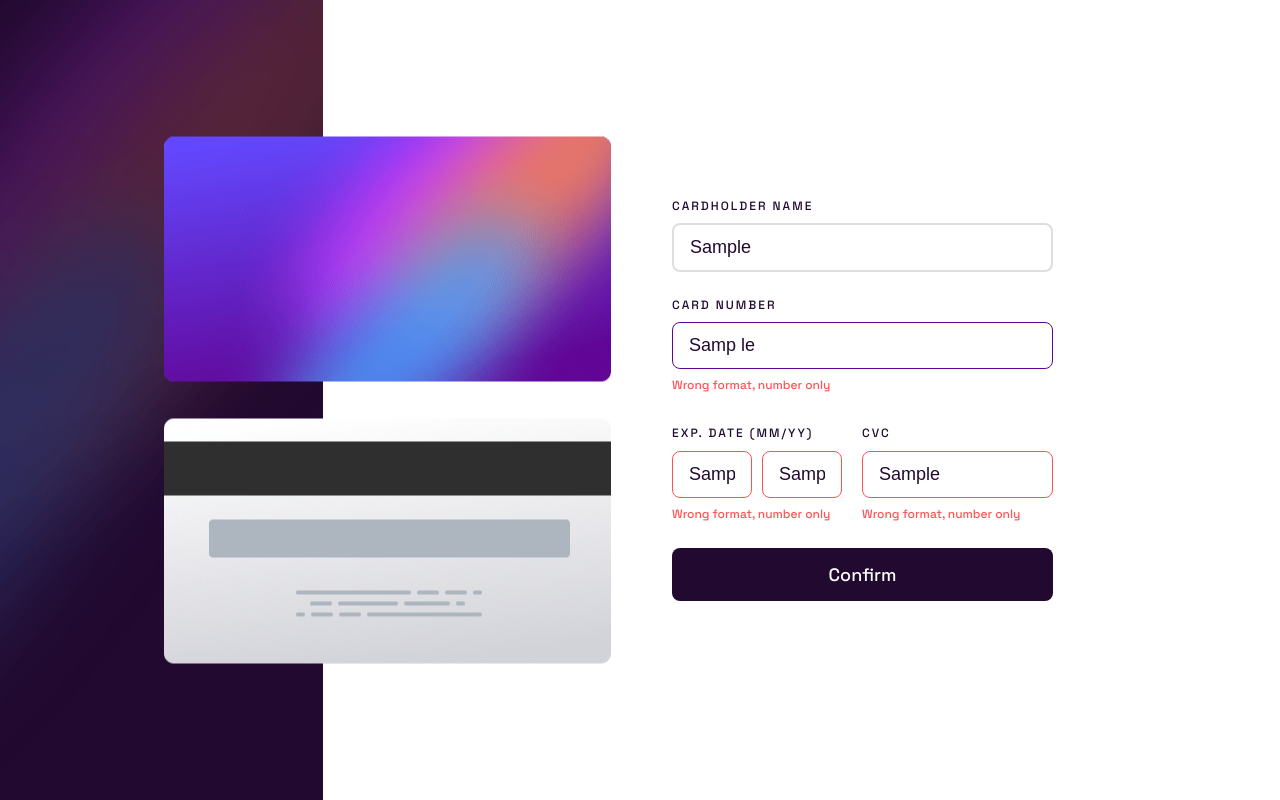
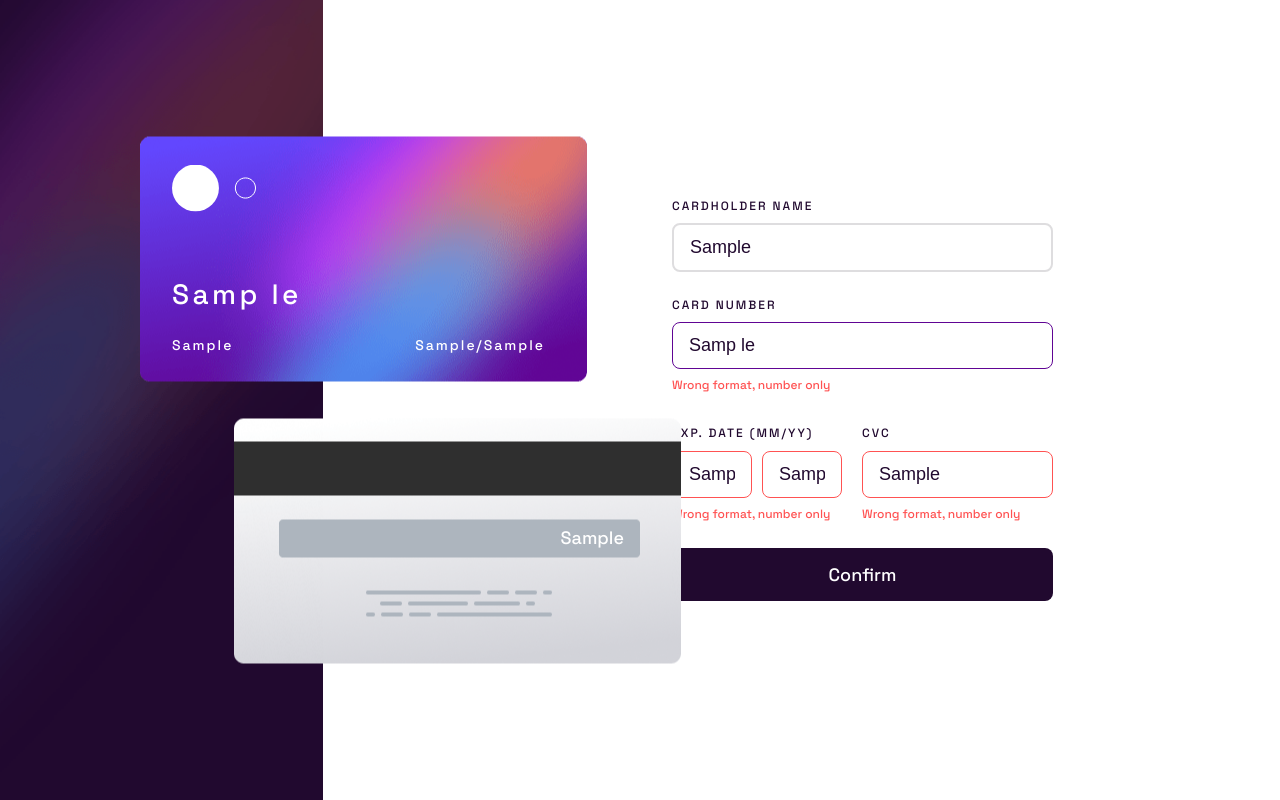
Before and after one commit to valentinaotocan/credit-card-form, a React (Create React App) app: page / in a window 1280 px wide. Both pictures are taken after typing "Sample", "Sample", "Sample", "Sample", "Sample" into the empty fields and a click on the button "Confirm". Built offline with nearby package versions, Linux system fonts and the light colour scheme.

Commit message:
Display data on card and succes part

```diff
--- a/src/App.tsx
+++ b/src/App.tsx
@@ -1,18 +1,23 @@
 import "./scss/main.scss";
-import Cards from './components/Cards'
-import Form from './components/Form';
+import { useState } from "react";
+import Cards from "./components/Cards";
+import Form, { FormValues } from "./components/Form";
 
 
 function App() {
+  const [values, setValues] = useState<FormValues | null>(null);
   return (
     <div className="App">
       <div className="background-container">
         <div className="cards">
-          <Cards />
+          <Cards values={values} />
         </div>
       </div>
       <div className="form-container">
-      	<Form />
+        <Form onUpdateValues={(values) => {
+            setValues(values);
+          }}
+        />
       </div>
     </div>
   );
--- a/src/components/Cards.tsx
+++ b/src/components/Cards.tsx
@@ -1,11 +1,34 @@
 import cardFront from "../images/bg-card-front.png";
 import cardBack from "../images/bg-card-back.png";
+import cardLogo from "../images/card-logo.svg";
+import { FormValues } from "./Form";
 
-export default function Cards() {
+interface Props {
+  values: FormValues | null;
+}
+
+export default function Cards({ values }: Props) {
   return (
     <>
-      <img src={cardFront} alt="Card front" className="card-front" />
-      <img src={cardBack} alt="Card back" />
+      <div className="card-front">
+        <img src={cardFront} alt="Card front" className="image-card-front" />
+        <img src={cardLogo} alt="Card logo" className="image-card-logo" />
+        {values && (
+          <>
+            <div className="card-number">{values.cardNumber}</div>
+            <div className="cardholder">{values.cardholder}</div>
+            <div className="month-year-card">
+              {values.mm}/{values.yy}
+            </div>
+          </>
+        )}
+      </div>
+      <div className="card-back">
+        <img src={cardBack} alt="Card back" />
+        {values && (
+          <div className="cvc-card">{values.cvc}</div>
+        )}
+      </div>
     </>
   );
 }
--- a/src/components/Form.tsx
+++ b/src/components/Form.tsx
@@ -1,6 +1,8 @@
 import { useForm } from "react-hook-form";
+import { useState } from 'react';
+import {default as iconComplete} from '../images/icon-complete.svg'
 
-interface FormValues {
+export interface FormValues {
   cardholder: string;
   cardNumber: number;
   mm: number;
@@ -8,22 +10,42 @@ interface FormValues {
   cvc: number;
 }
 
-export default function Form() {
-  const { register, handleSubmit, formState: { errors }, setValue, getValues, } = useForm<FormValues>();
+interface Props {
+  onUpdateValues: (data: FormValues) => void;
+}
 
-  console.log(getValues())
+export default function Form({ onUpdateValues }: Props) {
+  const { register, handleSubmit, formState: { errors }, setValue, getValues } = useForm<FormValues>();
+  const [success, setSuccess] = useState(false);
 
-  const onSubmit = (data: FormValues) => console.log(data);
+  if (success) {
+    return (
+      <div className="success">
+        <img src={iconComplete} alt="" />
+        <h2 className="heading">Thank you!</h2>
+        <p className="paragraph">We’ve added your card details</p>
+        <button className="width">Continue</button>
+      </div>
+    );
+  }
 
   return (
-    <form onSubmit={handleSubmit(onSubmit)}>
+    <form className="width"
+      onSubmit={handleSubmit((data) => {
+        // show success message
+        setSuccess(true);
+      })}
+      onChange={() => {
+        onUpdateValues(getValues());
+      }}
+    >
       <div className="label-input mb-middle">
         <label>Cardholder name</label>
         <input
           {...register("cardholder", {
             required: "Can't be blank",
             pattern: {
-              value: /^[a-zA-Z '.-]*$/,
+              value: /^[a-zA-Zčćđž '.-]*$/,
               message: "Wrong format, strings only",
             },
           })}
@@ -76,6 +98,7 @@ export default function Form() {
                   message: "Wrong format, number only",
                 },
               })}
+              maxLength={2}
               placeholder="mm"
               className={`month ${errors.mm ? "error-border" : ""}`}
             />
@@ -88,6 +111,7 @@ export default function Form() {
                   message: "Wrong format, number only",
                 },
               })}
+              maxLength={2}
               placeholder="yy"
               className={`year ${errors.cardNumber ? "error-border" : ""}`}
             />
@@ -105,6 +129,7 @@ export default function Form() {
                 message: "Wrong format, number only",
               },
             })}
+            maxLength={3}
             placeholder="e.g 123"
             className={`cvc ${errors.cvc ? "error-border" : ""}`}
           />
@@ -112,7 +137,9 @@ export default function Form() {
         </div>
       </div>
 
-      <button type="submit">Confirm</button>
+      <button type="submit" value="Submit">
+        Confirm
+      </button>
     </form>
   );
 }
--- a/src/scss/App.scss
+++ b/src/scss/App.scss
@@ -15,15 +15,14 @@
       position: absolute;
       top: 50%;
       transform: translateY(-50%);
-      left: 164px;
-
-      .card-front {
-        padding-bottom: 37px;
-      }
+      left: 140px;
     }
   }
   .form-container {
     padding-right: 227px;
     padding-left: 349px;
+    display: flex;
+    justify-content: center;
+    align-items: center;
   }
 }
--- /dev/null
+++ b/src/scss/Cards.scss
@@ -0,0 +1,33 @@
+.card-front {
+  padding-bottom: 37px;
+  position: relative;
+  .image-card-logo {
+    @include position-top-left(28px, 32px);
+  }
+  .card-number {
+    font-size: $fs-28;
+    line-height: 1.29;
+    letter-spacing: 3.42px;
+    @include position-top-left(139px, 32px);
+  }
+  .cardholder {
+    font-size: $fs-14;
+    line-height: 1.28;
+    letter-spacing: 2px;
+    @include position-top-left(200px, 32px);
+  }
+  .month-year-card {
+    font-size: $fs-14;
+    line-height: 1.28;
+    letter-spacing: 2px;
+    @include position-top-right(200px, 136px);
+  }
+}
+
+.card-back {
+  position: relative;
+  padding-left: 94px;
+  .cvc-card {
+    @include position-top-right(107px, 57px);
+  }
+}
--- a/src/scss/Form.scss
+++ b/src/scss/Form.scss
@@ -4,9 +4,8 @@ form {
   flex-direction: column;
   height: 100%;
   justify-content: center;
-  width: 381px;
   .label-input {
-    @include apply-flex-fd-c;
+    @include flex-fd-c;
   }
 
   label {
@@ -58,10 +57,11 @@ form {
   }
 
   .cvc-wrap {
-    @include apply-flex-fd-c;
+    @include flex-fd-c;
   }
+}
 
-  button {
+button {
     font-family: inherit;
     padding: 15px;
     color: $white;
@@ -70,6 +70,29 @@ form {
     background-color: $very-dark-violet;
     border: none;
     border-radius: 8px;
+  }
 
+.success {
+  display: flex;
+  flex-direction: column;
+  align-items: center;
+
+  .heading {
+    text-transform: uppercase;
+    font-size: $fs-28;
+    line-height: 1.28;
+    letter-spacing: 3.42px;
+    color: $very-dark-violet;
+    padding-top: 35px;
+  }
+  .paragraph {
+    font-size: $fs-18;
+    color: $purplish-grey;
+    line-height: 1.28;
+    padding-top: 16px;
+    padding-bottom: 48px;
+  }
+  .width {
+    width: 381px;
   }
 }
--- a/src/scss/_variables.scss
+++ b/src/scss/_variables.scss
@@ -8,11 +8,12 @@ $fs-28: 1.75rem;
 $fw-normal: 500;
 
 // color
-$primary-active: hsl(249, 99%, 64%) to hsl(278, 94%, 30%);
 $red: hsl(0, 100%, 66%);
 $white: hsl(0, 0%, 100%);
 $purple: hsl(278, 94%, 30%);
 $light-grey: hsla(278, 3%, 87%, 1);
 $light-grayish-violet: hsl(270, 3%, 87%);
 $dark-grayish-violet: hsl(279, 6%, 55%);
+$purplish-grey:hsla(278, 6%, 55%, 1);
+
 $very-dark-violet: hsl(278, 68%, 11%);
--- a/src/scss/main.scss
+++ b/src/scss/main.scss
@@ -2,6 +2,7 @@
 @import 'mixins';
 @import "App";
 @import "Form";
+@import 'Cards';
 
 // google fonts
 @import url("https://fonts.googleapis.com/css2?family=Space+Grotesk:wght@500&family=Space+Mono&display=swap");
@@ -24,7 +25,7 @@ img {
   display: block;
 }
 
-// spacing
+//spacing
 .mt-xxs {
   margin-top: 9px;
 }
@@ -32,15 +33,11 @@ img {
   margin-bottom: 26px;
 }
 
-// flex
 .flex {
   display: flex;
 }
 
-.flex-fd-c {
-  flex-direction: column;
+// width for form and succes button
+.width {
+  width: 381px;
 }
-
-.flex-jc-fe {
-  justify-content: flex-end;
-}
--- a/src/scss/mixins.scss
+++ b/src/scss/mixins.scss
@@ -1,4 +1,16 @@
-@mixin apply-flex-fd-c {
+@mixin flex-fd-c {
   display: flex;
   flex-direction: column;
 }
+
+@mixin position-top-left($top, $left) {
+  position: absolute;
+  top: $top;
+  left: $left;
+}
+
+@mixin position-top-right($top, $right) {
+  position: absolute;
+  top: $top;
+  right: $right;
+}
```
